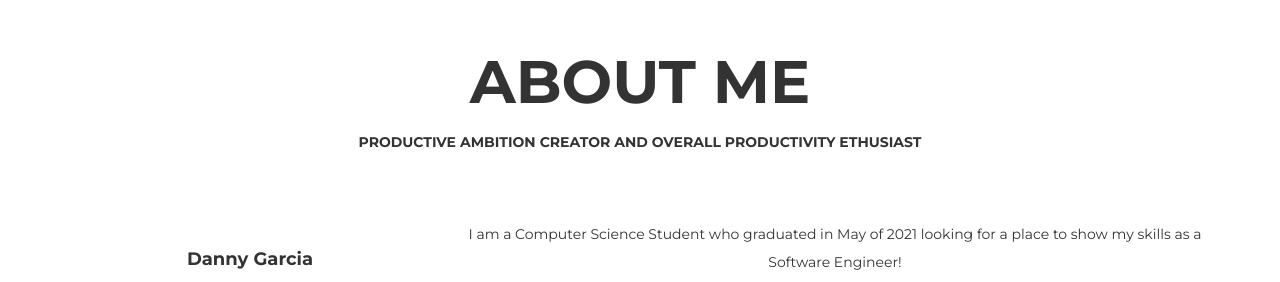
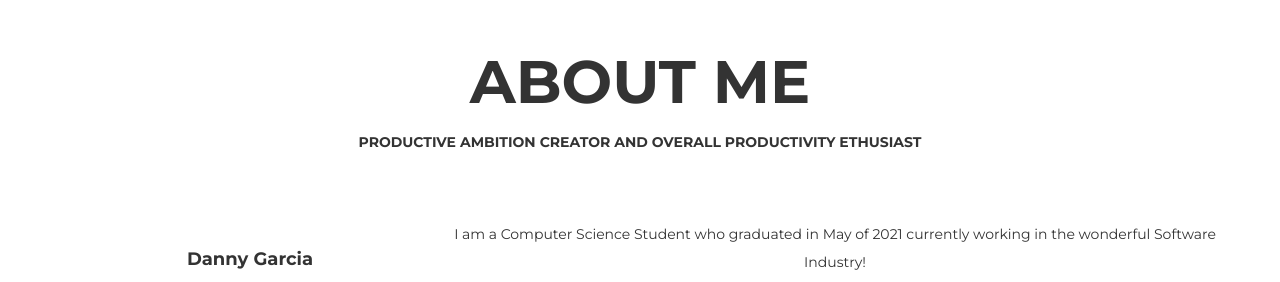
Before and after one commit to dgarcia123/ProductiveAmbition, a plain HTML site: page index.html in a window 1280 px wide. Shown: the part 2704-2986 px from the top of the page. Drawn offline with Linux system fonts and the light colour scheme.

Commit message:
Update index.html

```diff
--- a/index.html
+++ b/index.html
@@ -148,7 +148,7 @@
 						</div>
 				</div>
 			</div>
-			<p> I am a Computer Science Student who graduated in May of 2021 looking for a place to show my skills as a Software Engineer! </p>
+			<p> I am a Computer Science Student who graduated in May of 2021 currently working in the wonderful Software Industry! </p>
 			<p> I believe in the making the most of your day because in a world where everyone is given the same amount of time in the day,
 				might as well make the most of it to make your dreams a reality. Learning Software Development and using my skills to make tools so that people can accomplish what they
 			want to accomplish faster is what I intend on doing, because after all the faster work gets done the more time there is to enjoy doing whatever it is you enjoy doing.
```
